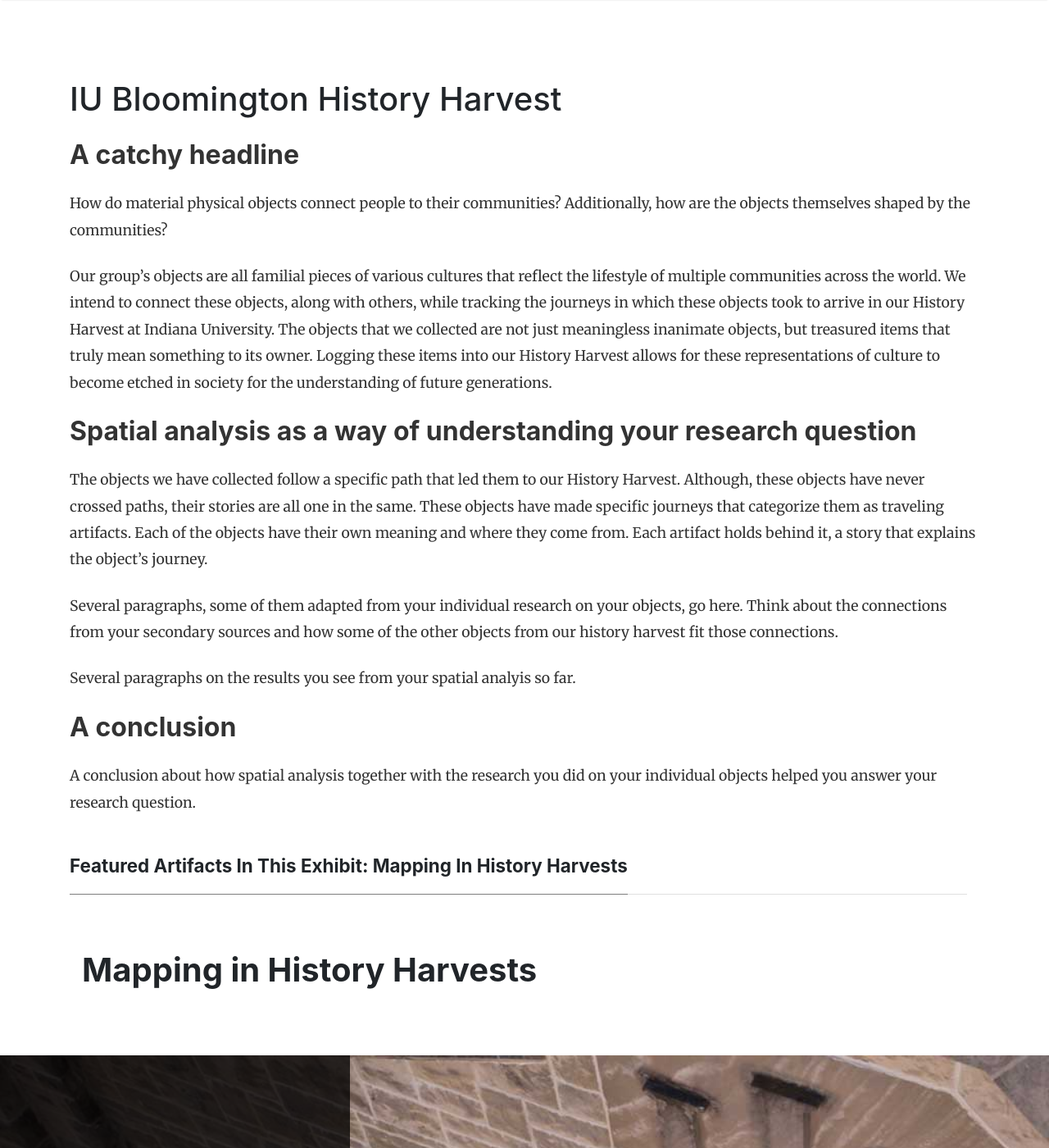
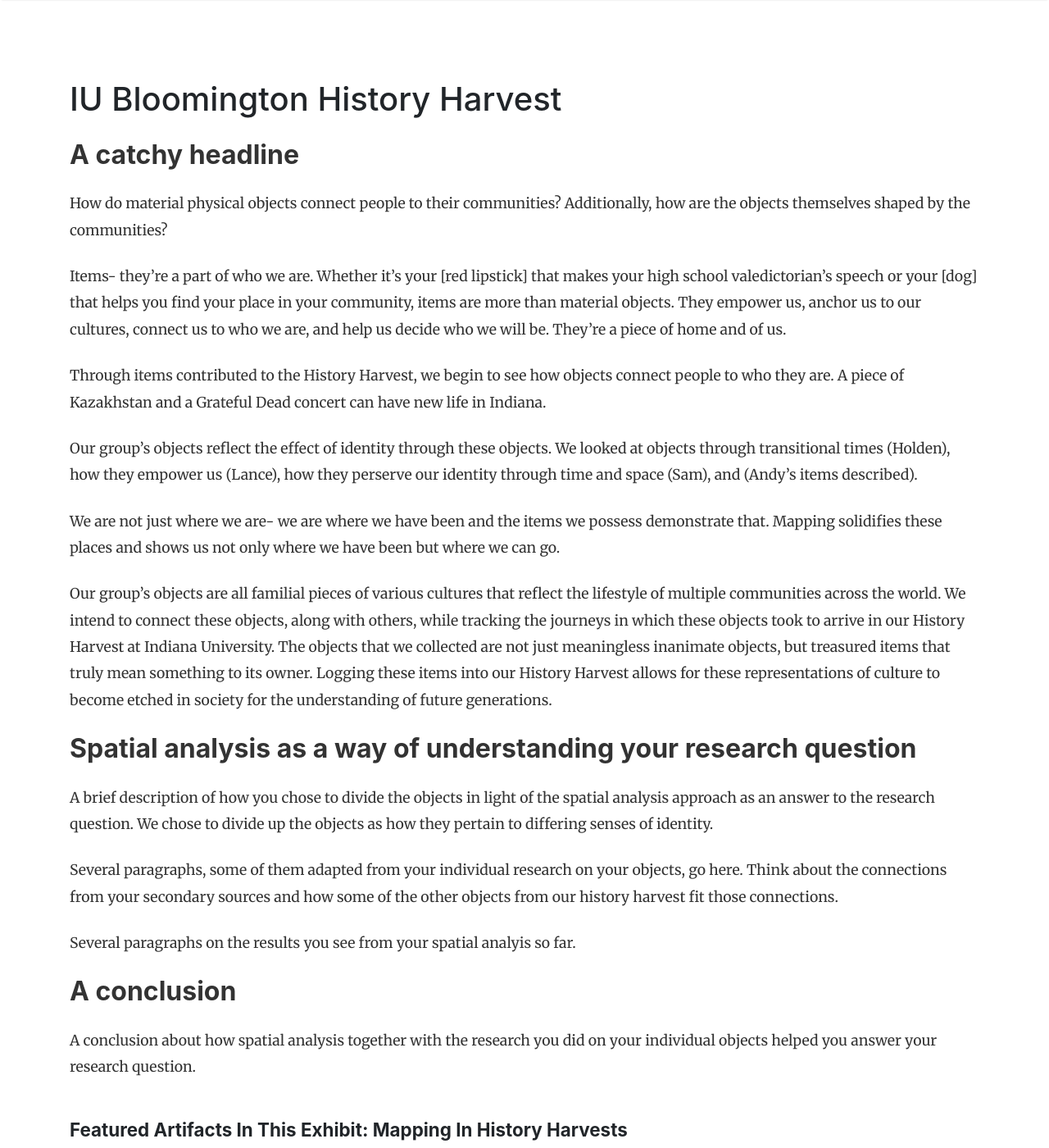
Before and after one commit to H301HistoryHarvest/H301HistoryHarvest, a Jekyll site: the page built from _stories/Mapping.md, in a window 1280 px wide and 1400 px high. Shown: the whole window at 82% size. Built offline with Jekyll 4.4.1, drawn with Linux system fonts in a browser that asks for light colours; nearby versions of some CDN libraries; comment, search, counter and statistics services are not loaded.

Commit message:
Update Mapping.md

```diff
--- a/_stories/Mapping.md
+++ b/_stories/Mapping.md
@@ -21,12 +21,20 @@ selected items:
 
 How do material physical objects connect people to their communities? Additionally, how are the objects themselves shaped by the communities?
 
+Items- they're a part of who we are. Whether it's your [red lipstick] that makes your high school valedictorian's speech or your [dog] that helps you find your place in your community, items are more than material objects. They empower us, anchor us to our cultures, connect us to who we are, and help us decide who we will be. They're a piece of home and of us.
+
+Through items contributed to the History Harvest, we begin to see how objects connect people to who they are. A piece of Kazakhstan and a Grateful Dead concert can have new life in Indiana.
+
+Our group's objects reflect the effect of identity through these objects. We looked at objects through transitional times (Holden), how they empower us (Lance), how they perserve our identity through time and space (Sam), and (Andy's items described).
+
+We are not just where we are- we are where we have been and the items we possess demonstrate that. Mapping solidifies these places and shows us not only where we have been but where we can go.
+
 Our group’s objects are all familial pieces of various cultures that reflect the lifestyle of multiple communities across the world. We intend to connect these objects, along with others, while tracking the journeys in which these objects took to arrive in our History Harvest at Indiana University. The objects that we collected are not just meaningless inanimate objects, but treasured items that truly mean something to its owner. Logging these items into our History Harvest allows for these representations of culture to become etched in society for the understanding of future generations.
 
 ## Spatial analysis as a way of understanding your research question
 
-The objects we have collected follow a specific path that led them to our History Harvest. Although, these objects have never crossed paths, their stories are all one in the same. These objects have made specific journeys that categorize them as traveling artifacts. Each of the objects have their own meaning and where they come from. Each artifact holds behind it, a story that explains the object’s journey.
-
+A brief description of how you chose to divide the objects in light of the spatial analysis approach as an answer to the research question.
+We chose to divide up the objects as how they pertain to differing senses of identity.
 
 Several paragraphs, some of them adapted from your individual research on your objects, go here. Think about the connections from your secondary sources and how some of the other objects from our history harvest fit those connections.
 
```
